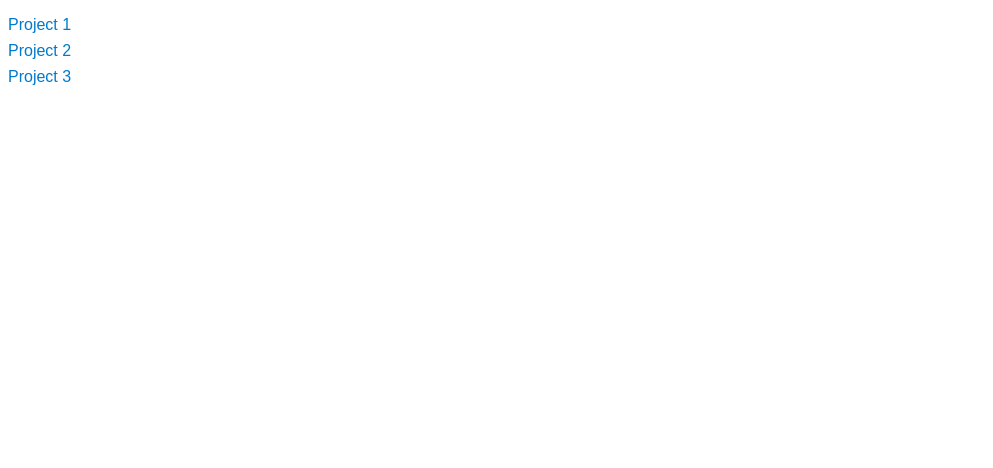
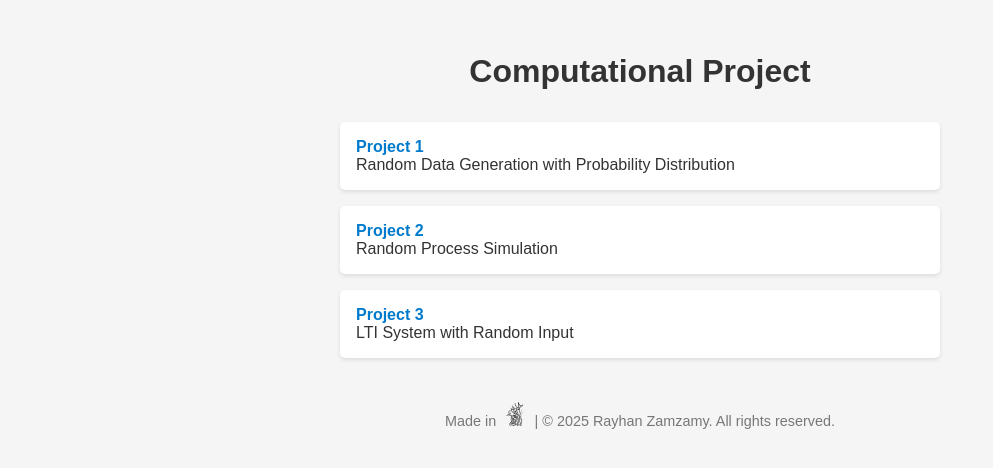
Before and after one commit to hanzamzamy/stochastic-process, a plain HTML site: page index.html in a window 1280 px wide. Shown: the whole page, without its empty margins (0-993 px from the left). Drawn offline with Linux system fonts and the light colour scheme.

Commit message:
Beautification

```diff
--- a/index.html
+++ b/index.html
@@ -3,23 +3,81 @@
 <head>
     <meta charset="UTF-8">
     <meta name="viewport" content="width=device-width, initial-scale=1.0">
-    <title>Project Navigation</title>
+    <title>Stochastic Process Assignment</title>
     <style>
-        /* Optional: Add some basic styling */
-        body { font-family: Arial, sans-serif; }
-        nav ul { list-style-type: none; padding: 0; }
-        nav li { margin: 0.5em 0; }
-        nav a { text-decoration: none; color: #007acc; }
-        nav a:hover { text-decoration: underline; }
+        /* Basic styling for a cleaner look */
+        body {
+            font-family: Arial, sans-serif;
+            margin: 0;
+            padding: 2em;
+            background-color: #f5f5f5;
+            color: #333;
+        }
+        h1 {
+            text-align: center;
+        }
+        nav {
+            margin: 2em auto;
+            max-width: 600px;
+        }
+        nav ul {
+            list-style: none;
+            padding: 0;
+        }
+        nav li {
+            margin: 1em 0;
+            background: #fff;
+            padding: 1em;
+            border-radius: 5px;
+            box-shadow: 0 2px 4px rgba(0,0,0,0.1);
+        }
+        nav a {
+            text-decoration: none;
+            color: #007acc;
+            font-weight: bold;
+        }
+        nav a:hover {
+            text-decoration: underline;
+        }
+        footer {
+            text-align: center;
+            margin-top: 3em;
+            font-size: 0.9em;
+            color: #777;
+        }
+        footer .footer-content {
+            display: inline-flex;
+            align-items: baseline;
+        }
+        footer .footer-content img {
+            width: 24px;
+            height: 24px;
+            margin: 0 0.5em;
+        }
     </style>
 </head>
 <body>
+    <h1>Computational Project</h1>
     <nav>
         <ul>
-            <li><a href="project-1.html">Project 1</a></li>
-            <li><a href="project-2.html">Project 2</a></li>
-            <li><a href="project-3.html">Project 3</a></li>
+            <li>
+                <a href="project-1.html">Project 1</a><br>
+                Random Data Generation with Probability Distribution
+            </li>
+            <li>
+                <a href="project-2.html">Project 2</a><br>
+                Random Process Simulation
+            </li>
+            <li>
+                <a href="project-3.html">Project 3</a><br>
+                LTI System with Random Input
+            </li>
         </ul>
     </nav>
+    <footer>
+        <span class="footer-content">
+            Made in <img src="assets/monument.svg" alt="Surabaya Icon"> | &copy; 2025 Rayhan Zamzamy. All rights reserved.
+        </span>
+    </footer>
 </body>
 </html>
```
Also changed, not shown: assets/monument.svg (added).
